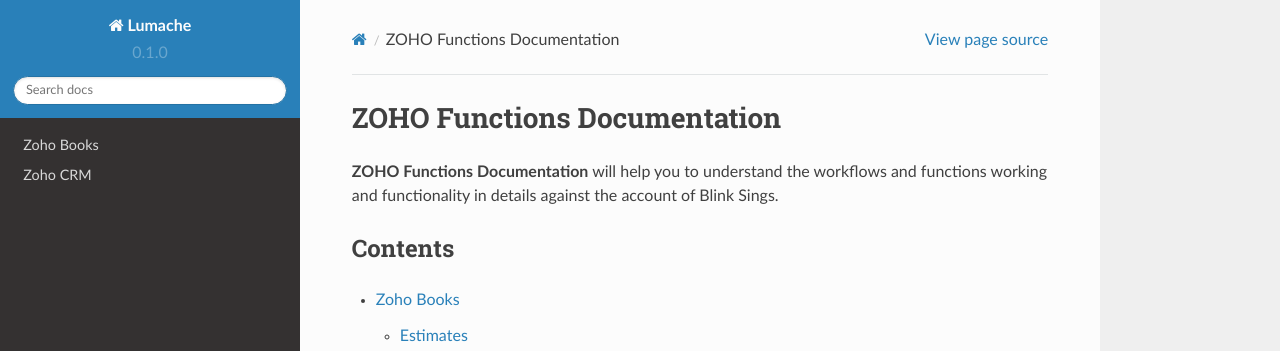
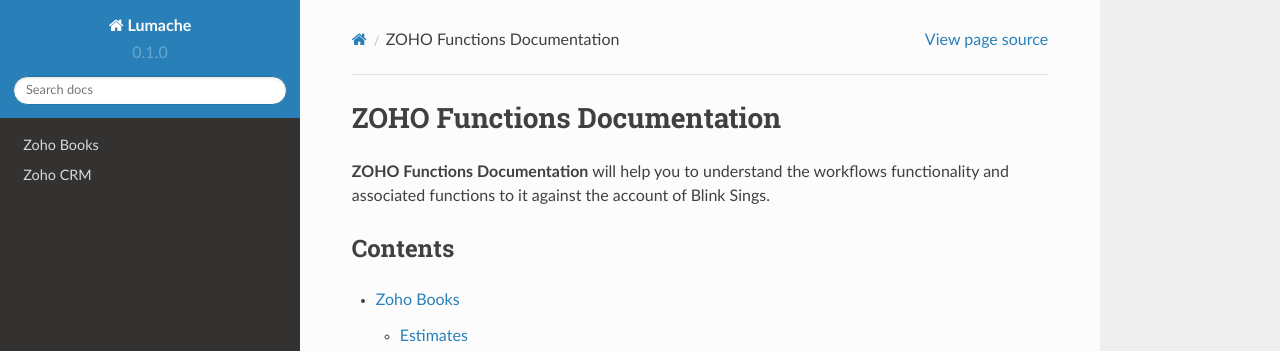
Before and after one commit to syedshahzaibshah/Functions-Documentation, a Sphinx documentation site: the page built from docs/source/index.rst, in a window 1280 px wide. Shown: the top 351 px of the page. Built offline with Sphinx 7.4.7 and the Read the Docs theme 2.0.0, drawn with Linux system fonts in a browser that asks for light colours.

Commit message:
Update index.rst

```diff
--- a/docs/source/index.rst
+++ b/docs/source/index.rst
@@ -1,7 +1,7 @@
 ZOHO Functions Documentation
 ============================
 
-**ZOHO Functions Documentation** will help you to understand the workflows and functions working and functionality in details against the account of Blink Sings.
+**ZOHO Functions Documentation** will help you to understand the workflows functionality and associated functions to it against the account of Blink Sings.
 
 Contents
 --------
```
